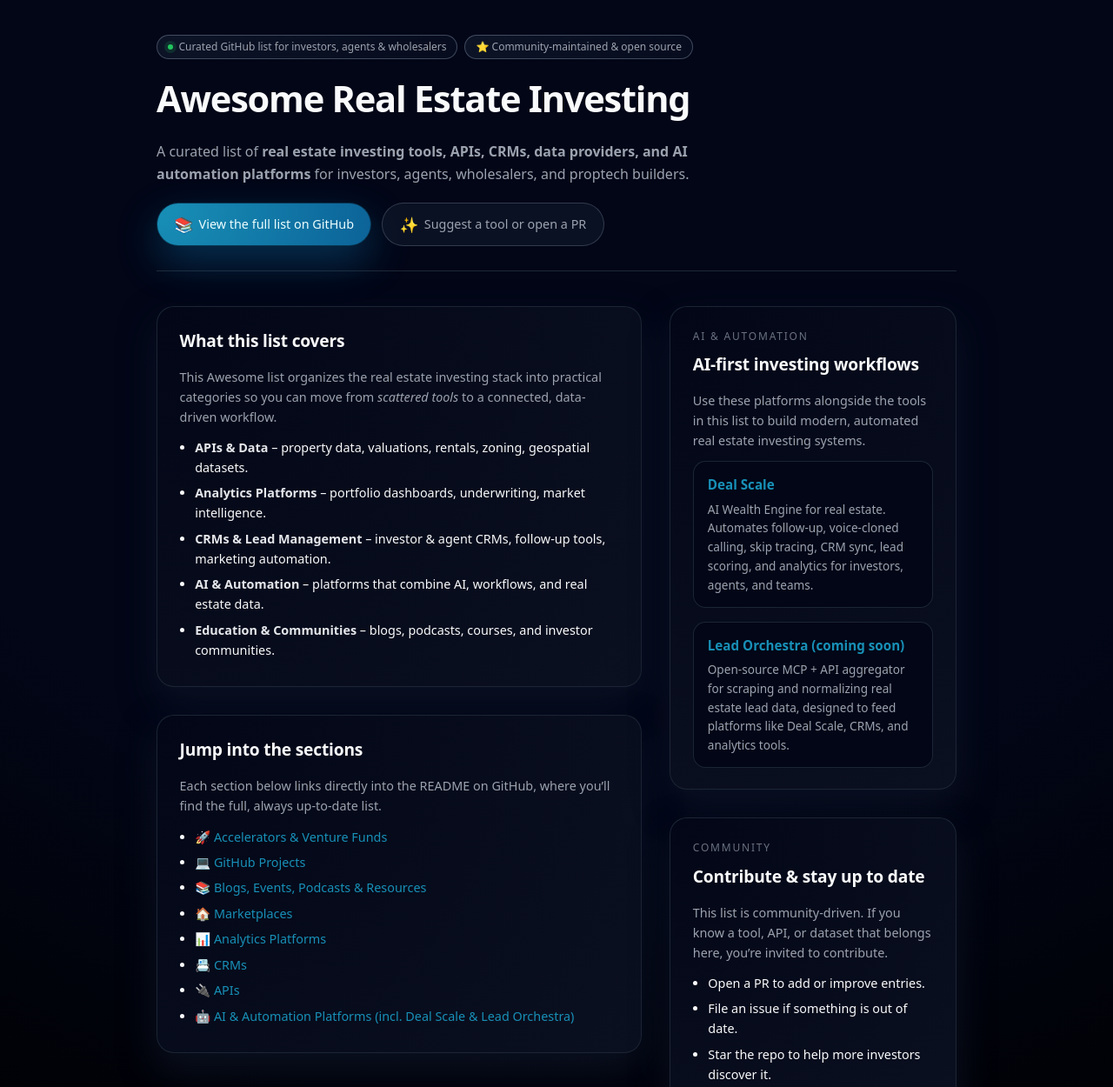
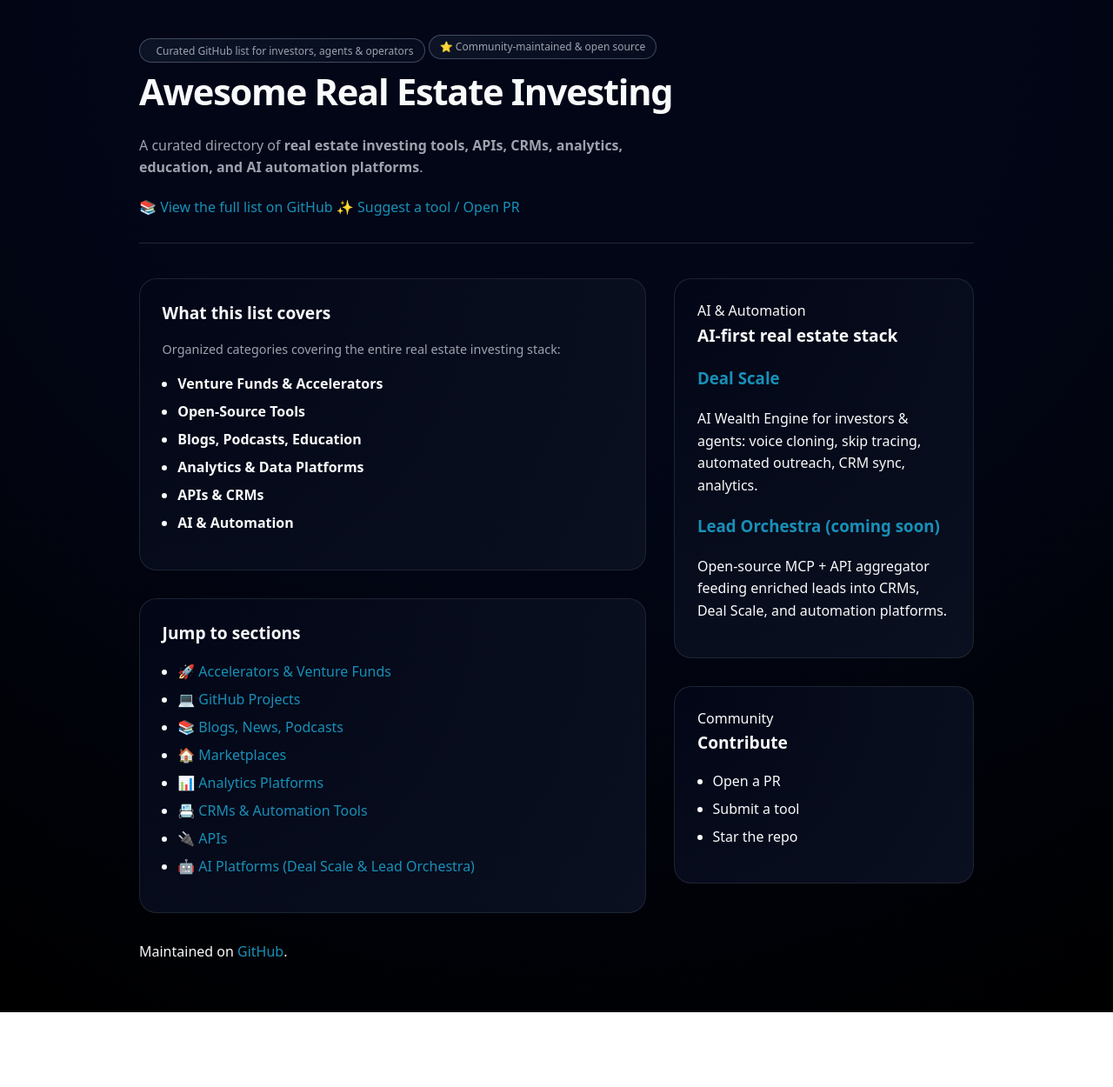
Before and after one commit to Deal-Scale/awesome-real-estate-investing, a plain HTML site: page index.html in a window 1280 px wide. Shown: the top 1250 px of the page at 87% size. After the commit the page ends 1164 px from the top, so only its background shows below. Drawn offline with Linux system fonts and the light colour scheme.

Commit message:
Refactor index.html for SEO and content clarity
Updated JSON-LD schema for SEO and enhanced the content description for better clarity. Improved the structure and wording of the HTML elements for better readability and organization.

```diff
--- a/index.html
+++ b/index.html
@@ -3,38 +3,40 @@
 <head>
   <meta charset="UTF-8" />
   <title>Awesome Real Estate Investing – Curated Tools, APIs & Resources</title>
+
+  <!-- JSON-LD for SEO / AI Overview -->
   <script type="application/ld+json">
   {
     "@context": "https://schema.org",
     "@type": "ItemList",
     "name": "Awesome Real Estate Investing",
-  "description": "A curated list of real estate investing resources, APIs, CRMs, skip tracing, analytics platforms, and AI tools.",
+    "description": "A curated list of real estate investing resources including venture funds, open-source tools, APIs, CRMs, analytics platforms, blogs, podcasts, and AI automation tools.",
     "url": "https://deal-scale.github.io/awesome-real-estate-investing/",
     "itemListOrder": "ItemListOrderAscending",
     "itemListElement": [
       {
         "@type": "ListItem",
         "position": 1,
-      "name": "Real Estate APIs & Data",
-      "url": "https://github.com/Deal-Scale/awesome-real-estate-investing#apis"
+        "name": "Accelerators & Venture Funds",
+        "url": "https://github.com/Deal-Scale/awesome-real-estate-investing#1-accelerators--venture-funds"
       },
       {
         "@type": "ListItem",
         "position": 2,
-      "name": "CRMs & Lead Management",
-      "url": "https://github.com/Deal-Scale/awesome-real-estate-investing#crms"
+        "name": "GitHub Projects & Open-Source Tools",
+        "url": "https://github.com/Deal-Scale/awesome-real-estate-investing#2-github-projects--open-source-tools"
       },
       {
         "@type": "ListItem",
         "position": 3,
-      "name": "Analytics & Underwriting Tools",
-      "url": "https://github.com/Deal-Scale/awesome-real-estate-investing#analytics-platforms"
+        "name": "Resources for Real Estate Investors",
+        "url": "https://github.com/Deal-Scale/awesome-real-estate-investing#3-resources-for-real-estate-investors--operators"
       },
       {
         "@type": "ListItem",
         "position": 4,
-      "name": "AI & Automation Platforms (Deal Scale, Lead Orchestra)",
-      "url": "https://github.com/Deal-Scale/awesome-real-estate-investing#ai--automation-platforms"
+        "name": "Software & APIs for Real Estate Investing",
+        "url": "https://github.com/Deal-Scale/awesome-real-estate-investing#4-software--apis-for-real-estate-investing"
       }
     ],
     "publisher": {
@@ -46,58 +48,33 @@
   }
   </script>
 
-
   <meta name="viewport" content="width=device-width, initial-scale=1" />
   <meta
     name="description"
-    content="Awesome Real Estate Investing – a curated GitHub list of tools, APIs, CRMs, data providers, and AI platforms for real estate investors, agents, and wholesalers."
+    content="Awesome Real Estate Investing – a curated list of tools, APIs, CRMs, data platforms, analytics, blogs, podcasts, AI platforms, and automation resources for real estate investors, agents, and operators."
   />
   <meta
     name="keywords"
-    content="awesome real estate, real estate investing, real estate tools, real estate APIs, real estate CRM, skip tracing, real estate data, proptech, deal scale, lead orchestra"
+    content="real estate investing, proptech, real estate APIs, real estate tools, investor tools, skip tracing, real estate CRM, real estate automation, deal scale, lead orchestra, real estate data"
   />
 
   <!-- Canonical -->
-  <link
-    rel="canonical"
-    href="https://github.com/Deal-Scale/awesome-real-estate-investing"
-  />
+  <link rel="canonical" href="https://github.com/Deal-Scale/awesome-real-estate-investing" />
 
-  <!-- Open Graph / Social -->
+  <!-- Open Graph -->
   <meta property="og:type" content="website" />
-  <meta
-    property="og:title"
-    content="Awesome Real Estate Investing – Curated Tools, APIs & Resources"
-  />
-  <meta
-    property="og:description"
-    content="A curated GitHub list of real estate investing tools, APIs, CRMs, analytics platforms, AI automation, and data providers."
-  />
-  <meta
-    property="og:url"
-    content="https://deal-scale.github.io/awesome-real-estate-investing/"
-  />
-  <meta
-    property="og:image"
-    content="https://opengraph.githubassets.com/1/Deal-Scale/awesome-real-estate-investing"
-  />
+  <meta property="og:title" content="Awesome Real Estate Investing – Curated Tools, APIs & Resources" />
+  <meta property="og:description" content="Curated directory of real estate investing resources: APIs, CRMs, blogs, podcasts, analytics platforms, open-source tools, AI automation, and more." />
+  <meta property="og:url" content="https://deal-scale.github.io/awesome-real-estate-investing/" />
+  <meta property="og:image" content="https://opengraph.githubassets.com/1/Deal-Scale/awesome-real-estate-investing" />
 
-  <!-- Twitter Card -->
+  <!-- Twitter -->
   <meta name="twitter:card" content="summary_large_image" />
-  <meta
-    name="twitter:title"
-    content="Awesome Real Estate Investing – Curated Tools, APIs & Resources"
-  />
-  <meta
-    name="twitter:description"
-    content="Curated list of real estate investing tools, APIs, CRMs, and AI platforms for investors, agents, and wholesalers."
-  />
-  <meta
-    name="twitter:image"
-    content="https://opengraph.githubassets.com/1/Deal-Scale/awesome-real-estate-investing"
-  />
+  <meta name="twitter:title" content="Awesome Real Estate Investing – Curated Tools, APIs & Resources" />
+  <meta name="twitter:description" content="Curated directory of tools, APIs, CRMs, blogs, podcasts, analytics platforms and AI tools for real estate investors." />
+  <meta name="twitter:image" content="https://opengraph.githubassets.com/1/Deal-Scale/awesome-real-estate-investing" />
 
-  <!-- Basic Styling -->
+  <!-- Styling (unchanged except SEO-safe improvements) -->
   <style>
     :root {
       --bg: #050816;
@@ -110,15 +87,10 @@
       --border: #1f2937;
     }
 
-    * {
-      box-sizing: border-box;
-    }
-
     body {
       margin: 0;
-      font-family: system-ui, -apple-system, BlinkMacSystemFont, "Segoe UI",
-        sans-serif;
-      background: radial-gradient(circle at top, #020617 0, #020617 40%, #020617 60%, #000 100%);
+      font-family: system-ui, -apple-system, BlinkMacSystemFont, "Segoe UI", sans-serif;
+      background: radial-gradient(circle at top, #020617 0, #020617 40%, #000 100%);
       color: var(--text);
       line-height: 1.6;
     }
@@ -128,9 +100,7 @@
       text-decoration: none;
     }
 
-    a:hover {
-      text-decoration: underline;
-    }
+    a:hover { text-decoration: underline; }
 
     .page {
       max-width: 960px;
@@ -139,42 +109,9 @@
     }
 
     header {
-      text-align: left;
       margin-bottom: 2.5rem;
       padding-bottom: 1.75rem;
       border-bottom: 1px solid var(--border);
-    }
-
-    .badge-row {
-      display: flex;
-      flex-wrap: wrap;
-      gap: 0.5rem;
-      margin-bottom: 0.75rem;
-    }
-
-    .pill {
-      display: inline-flex;
-      align-items: center;
-      gap: 0.4rem;
-      padding: 0.2rem 0.75rem;
-      border-radius: 999px;
-      border: 1px solid rgba(148, 163, 184, 0.4);
-      font-size: 0.75rem;
-      color: var(--muted);
-      background: linear-gradient(
-        135deg,
-        rgba(15, 23, 42, 0.85),
-        rgba(15, 23, 42, 0.4)
-      );
-      backdrop-filter: blur(10px);
-    }
-
-    .pill span.dot {
-      width: 6px;
-      height: 6px;
-      border-radius: 999px;
-      background: #22c55e;
-      box-shadow: 0 0 0 4px rgba(34, 197, 94, 0.15);
     }
 
     h1 {
@@ -189,42 +126,17 @@
       margin-bottom: 1.25rem;
     }
 
-    .cta-row {
-      display: flex;
-      flex-wrap: wrap;
-      gap: 0.75rem;
-      margin-top: 0.75rem;
-    }
-
-    .btn {
+    .pill {
       display: inline-flex;
       align-items: center;
-      justify-content: center;
       gap: 0.4rem;
-      padding: 0.6rem 1.2rem;
+      padding: 0.2rem 0.75rem;
       border-radius: 999px;
-      font-size: 0.9rem;
-      border: 1px solid transparent;
-      cursor: pointer;
-      text-decoration: none;
-      white-space: nowrap;
-    }
-
-    .btn-primary {
-      background: radial-gradient(circle at top left, var(--accent-soft), var(--accent));
-      border-color: rgba(8, 47, 73, 0.9);
-      color: #ecfeff;
-      box-shadow: 0 18px 45px rgba(12, 99, 152, 0.45);
-    }
-
-    .btn-ghost {
-      background: rgba(15, 23, 42, 0.7);
-      border-color: rgba(55, 65, 81, 0.9);
+      border: 1px solid rgba(148, 163, 184, 0.4);
+      font-size: 0.75rem;
       color: var(--muted);
-    }
-
-    .btn span.icon {
-      font-size: 1.1rem;
+      background: linear-gradient(135deg, rgba(15, 23, 42, 0.85), rgba(15, 23, 42, 0.4));
+      backdrop-filter: blur(10px);
     }
 
     main {
@@ -234,9 +146,7 @@
     }
 
     @media (max-width: 860px) {
-      main {
-        grid-template-columns: minmax(0, 1fr);
-      }
+      main { grid-template-columns: 1fr; }
     }
 
     section {
@@ -245,14 +155,12 @@
       border-radius: 1.25rem;
       border: 1px solid rgba(31, 41, 55, 0.9);
       padding: 1.5rem 1.6rem;
-      box-shadow: 0 18px 40px rgba(15, 23, 42, 0.7);
     }
 
     h2 {
       font-size: 1.2rem;
       margin-top: 0;
       margin-bottom: 0.75rem;
-      letter-spacing: -0.01em;
     }
 
     .section-description {
@@ -261,219 +169,95 @@
       margin-bottom: 0.75rem;
     }
 
-    .list {
-      padding-left: 1.1rem;
-      margin: 0;
-      font-size: 0.9rem;
-    }
+    .list { padding-left: 1.1rem; }
+    .list li { margin-bottom: 0.4rem; }
+  </style>
+</head>
 
-    .list li {
-      margin-bottom: 0.4rem;
-    }
-
-    .list strong {
-      color: #e5e7eb;
-    }
-
-    .aside-tag {
-      font-size: 0.75rem;
-      text-transform: uppercase;
-      letter-spacing: 0.15em;
-      color: #6b7280;
-      margin-bottom: 0.5rem;
-      display: block;
-    }
-
-    .card-grid {
-      display: grid;
-      grid-template-columns: minmax(0, 1fr);
-      gap: 1rem;
-      margin-top: 0.5rem;
-    }
-
-    .card {
-      border-radius: 0.9rem;
-      border: 1px solid rgba(31, 41, 55, 0.9);
-      background: radial-gradient(circle at top left, #020617, #020617);
-      padding: 0.9rem 1rem;
-      font-size: 0.85rem;
-    }
-
-    .card h3 {
-      margin: 0 0 0.3rem;
-      font-size: 0.95rem;
-    }
-
-    .card p {
-      margin: 0.25rem 0 0;
-      color: var(--muted);
-    }
-
-    footer {
-      margin-top: 2.75rem;
-      font-size: 0.75rem;
-      color: var(--muted);
-      text-align: left;
-    }
-  </style>
-
-  <!-- JSON-LD: ItemList for Google / AI Overview -->
-  <script type="application/ld+json">
-  {
-    "@context": "https://schema.org",
-    "@type": "ItemList",
-    "name": "Awesome Real Estate Investing",
-    "description": "A curated list of real estate investing tools, APIs, CRMs, analytics platforms, AI automation platforms, and data providers.",
-    "url": "https://deal-scale.github.io/awesome-real-estate-investing/",
-    "itemListOrder": "ItemListOrderAscending",
-    "itemListElement": [
-      {
-        "@type": "ListItem",
-        "position": 1,
-        "name": "Real Estate Investing Tools & Software",
-        "url": "https://github.com/Deal-Scale/awesome-real-estate-investing#software"
-      },
-      {
-        "@type": "ListItem",
-        "position": 2,
-        "name": "APIs, Data & Analytics",
-        "url": "https://github.com/Deal-Scale/awesome-real-estate-investing#apis"
-      },
-      {
-        "@type": "ListItem",
-        "position": 3,
-        "name": "CRMs & Lead Management",
-        "url": "https://github.com/Deal-Scale/awesome-real-estate-investing#crms"
-      },
-      {
-        "@type": "ListItem",
-        "position": 4,
-        "name": "AI & Automation Platforms",
-        "url": "https://github.com/Deal-Scale/awesome-real-estate-investing#ai--automation-platforms"
-      }
-    ]
-  }
-  </script>
-</head>
 <body>
   <div class="page">
+
     <header>
       <div class="badge-row">
-        <div class="pill">
-          <span class="dot"></span>
-          Curated GitHub list for investors, agents & wholesalers
+        <div class="pill"><span class="dot"></span>Curated GitHub list for investors, agents & operators</div>
+        <div class="pill">⭐ Community-maintained & open source</div>
       </div>
-        <div class="pill">
-          ⭐️ Community-maintained & open source
-        </div>
-      </div>
+
       <h1>Awesome Real Estate Investing</h1>
       <p class="subtitle">
-        A curated list of <strong>real estate investing tools, APIs, CRMs, data providers, and AI automation platforms</strong> for investors, agents, wholesalers, and proptech builders.
+        A curated directory of <strong>real estate investing tools, APIs, CRMs, analytics, education, and AI automation platforms</strong>.
       </p>
+
       <div class="cta-row">
-        <a
-          class="btn btn-primary"
-          href="https://github.com/Deal-Scale/awesome-real-estate-investing"
-          target="_blank"
-          rel="noopener noreferrer"
-        >
-          <span class="icon">📚</span>
-          View the full list on GitHub
+        <a class="btn btn-primary" href="https://github.com/Deal-Scale/awesome-real-estate-investing" target="_blank">
+          📚 View the full list on GitHub
         </a>
-        <a
-          class="btn btn-ghost"
-          href="https://github.com/Deal-Scale/awesome-real-estate-investing#contributing"
-          target="_blank"
-          rel="noopener noreferrer"
-        >
-          <span class="icon">✨</span>
-          Suggest a tool or open a PR
+        <a class="btn btn-ghost" href="https://github.com/Deal-Scale/awesome-real-estate-investing#contributing" target="_blank">
+          ✨ Suggest a tool / Open PR
         </a>
       </div>
     </header>
 
     <main>
       <div>
-        <section id="overview">
+        <section>
           <h2>What this list covers</h2>
-          <p class="section-description">
-            This Awesome list organizes the real estate investing stack into practical categories so you can move from <em>scattered tools</em> to a connected, data-driven workflow.
-          </p>
+          <p class="section-description">Organized categories covering the entire real estate investing stack:</p>
           <ul class="list">
-            <li><strong>APIs & Data</strong> – property data, valuations, rentals, zoning, geospatial datasets.</li>
-            <li><strong>Analytics Platforms</strong> – portfolio dashboards, underwriting, market intelligence.</li>
-            <li><strong>CRMs & Lead Management</strong> – investor & agent CRMs, follow-up tools, marketing automation.</li>
-            <li><strong>AI & Automation</strong> – platforms that combine AI, workflows, and real estate data.</li>
-            <li><strong>Education & Communities</strong> – blogs, podcasts, courses, and investor communities.</li>
+            <li><strong>Venture Funds & Accelerators</strong></li>
+            <li><strong>Open-Source Tools</strong></li>
+            <li><strong>Blogs, Podcasts, Education</strong></li>
+            <li><strong>Analytics & Data Platforms</strong></li>
+            <li><strong>APIs & CRMs</strong></li>
+            <li><strong>AI & Automation</strong></li>
           </ul>
         </section>
 
-        <section id="navigation">
-          <h2>Jump into the sections</h2>
-          <p class="section-description">
-            Each section below links directly into the README on GitHub, where you’ll find the full, always up-to-date list.
-          </p>
+        <section>
+          <h2>Jump to sections</h2>
           <ul class="list">
-            <li><a href="https://github.com/Deal-Scale/awesome-real-estate-investing#accelerators--venture-funds" target="_blank" rel="noopener noreferrer">🚀 Accelerators &amp; Venture Funds</a></li>
-            <li><a href="https://github.com/Deal-Scale/awesome-real-estate-investing#github-projects" target="_blank" rel="noopener noreferrer">💻 GitHub Projects</a></li>
-            <li><a href="https://github.com/Deal-Scale/awesome-real-estate-investing#resources" target="_blank" rel="noopener noreferrer">📚 Blogs, Events, Podcasts &amp; Resources</a></li>
-            <li><a href="https://github.com/Deal-Scale/awesome-real-estate-investing#marketplaces" target="_blank" rel="noopener noreferrer">🏠 Marketplaces</a></li>
-            <li><a href="https://github.com/Deal-Scale/awesome-real-estate-investing#analytics-platforms" target="_blank" rel="noopener noreferrer">📊 Analytics Platforms</a></li>
-            <li><a href="https://github.com/Deal-Scale/awesome-real-estate-investing#crms" target="_blank" rel="noopener noreferrer">📇 CRMs</a></li>
-            <li><a href="https://github.com/Deal-Scale/awesome-real-estate-investing#apis" target="_blank" rel="noopener noreferrer">🔌 APIs</a></li>
-            <li><a href="https://github.com/Deal-Scale/awesome-real-estate-investing#ai--automation-platforms" target="_blank" rel="noopener noreferrer">🤖 AI &amp; Automation Platforms (incl. Deal Scale &amp; Lead Orchestra)</a></li>
+            <li><a href="https://github.com/Deal-Scale/awesome-real-estate-investing#1-accelerators--venture-funds">🚀 Accelerators & Venture Funds</a></li>
+            <li><a href="https://github.com/Deal-Scale/awesome-real-estate-investing#2-github-projects--open-source-tools">💻 GitHub Projects</a></li>
+            <li><a href="https://github.com/Deal-Scale/awesome-real-estate-investing#3-resources-for-real-estate-investors--operators">📚 Blogs, News, Podcasts</a></li>
+            <li><a href="https://github.com/Deal-Scale/awesome-real-estate-investing#marketplaces--listing-platforms">🏠 Marketplaces</a></li>
+            <li><a href="https://github.com/Deal-Scale/awesome-real-estate-investing#analytics--data-platforms">📊 Analytics Platforms</a></li>
+            <li><a href="https://github.com/Deal-Scale/awesome-real-estate-investing#crms--automation-tools">📇 CRMs & Automation Tools</a></li>
+            <li><a href="https://github.com/Deal-Scale/awesome-real-estate-investing#data--listing-apis">🔌 APIs</a></li>
+            <li><a href="https://github.com/Deal-Scale/awesome-real-estate-investing#ai--automation-platforms">🤖 AI Platforms (Deal Scale & Lead Orchestra)</a></li>
           </ul>
         </section>
       </div>
 
       <aside>
-        <section id="ai-stack">
-          <span class="aside-tag">AI &amp; Automation</span>
-          <h2>AI-first investing workflows</h2>
-          <p class="section-description">
-            Use these platforms alongside the tools in this list to build modern, automated real estate investing systems.
-          </p>
+        <section>
+          <span class="aside-tag">AI & Automation</span>
+          <h2>AI-first real estate stack</h2>
           <div class="card-grid">
             <div class="card">
-              <h3><a href="https://DealScale.io" target="_blank" rel="noopener noreferrer">Deal Scale</a></h3>
-              <p>
-                AI Wealth Engine for real estate. Automates follow-up, voice-cloned calling, skip tracing, CRM sync, lead scoring, and analytics for investors, agents, and teams.
-              </p>
+              <h3><a href="https://dealscale.io" target="_blank">Deal Scale</a></h3>
+              <p>AI Wealth Engine for investors & agents: voice cloning, skip tracing, automated outreach, CRM sync, analytics.</p>
             </div>
             <div class="card">
-              <h3><a href="https://LeadOrchestra.com" target="_blank" rel="noopener noreferrer">Lead Orchestra (coming soon)</a></h3>
-              <p>
-                Open-source MCP + API aggregator for scraping and normalizing real estate lead data, designed to feed platforms like Deal Scale, CRMs, and analytics tools.
-              </p>
+              <h3><a href="https://leadorchestra.com" target="_blank">Lead Orchestra (coming soon)</a></h3>
+              <p>Open-source MCP + API aggregator feeding enriched leads into CRMs, Deal Scale, and automation platforms.</p>
             </div>
           </div>
         </section>
 
-        <section id="contribute">
+        <section>
           <span class="aside-tag">Community</span>
-          <h2>Contribute & stay up to date</h2>
-          <p class="section-description">
-            This list is community-driven. If you know a tool, API, or dataset that belongs here, you’re invited to contribute.
-          </p>
+          <h2>Contribute</h2>
           <ul class="list">
-            <li>Open a PR to add or improve entries.</li>
-            <li>File an issue if something is out of date.</li>
-            <li>Star the repo to help more investors discover it.</li>
+            <li>Open a PR</li>
+            <li>Submit a tool</li>
+            <li>Star the repo</li>
           </ul>
         </section>
       </aside>
     </main>
 
     <footer>
-      Maintained on
-      <a
-        href="https://github.com/Deal-Scale/awesome-real-estate-investing"
-        target="_blank"
-        rel="noopener noreferrer"
-      >
-        GitHub
-      </a>. Built for the real estate investing community.
+      Maintained on <a href="https://github.com/Deal-Scale/awesome-real-estate-investing" target="_blank">GitHub</a>.
     </footer>
   </div>
 </body>
```
Lines whose indentation alone changed are shown as unchanged.
